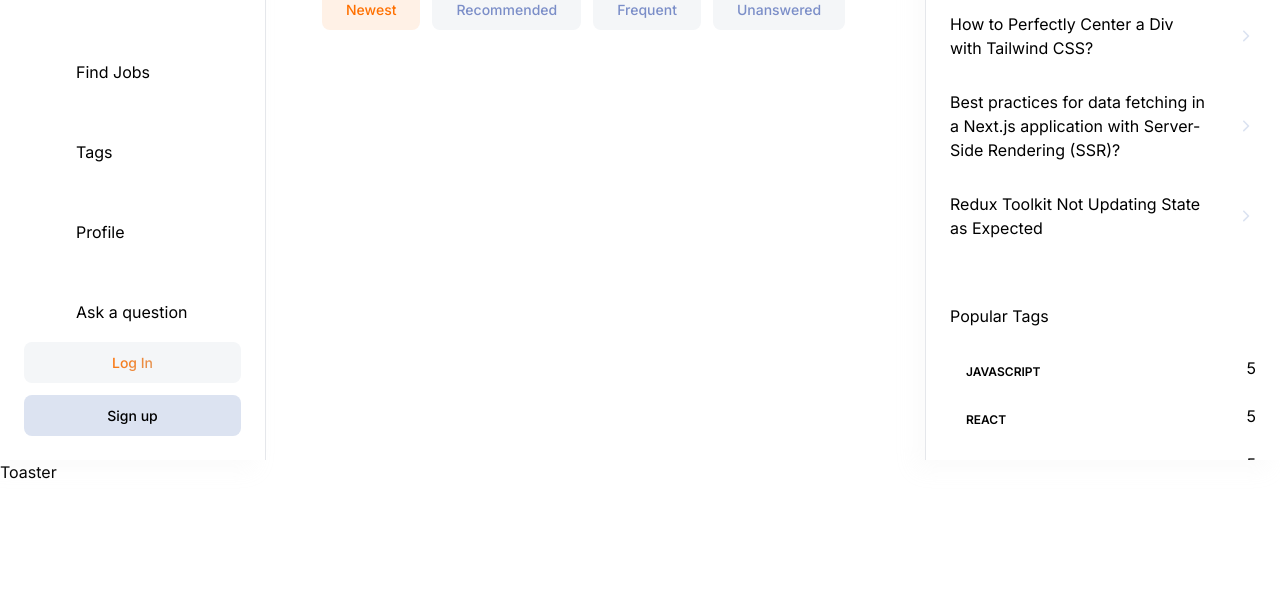
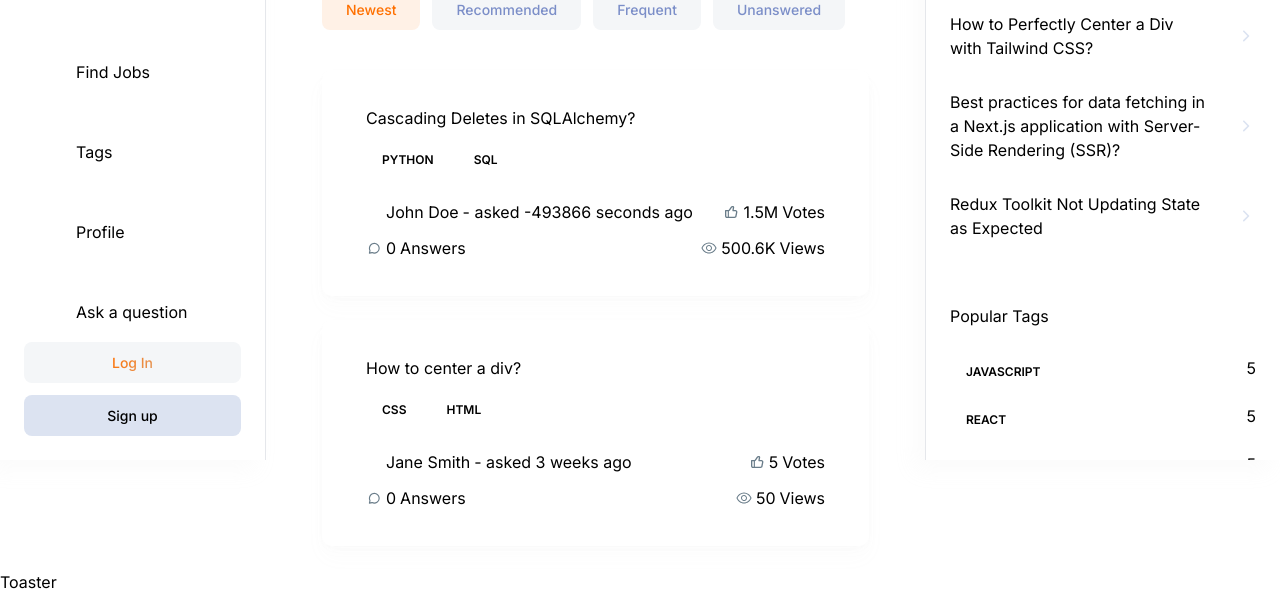
Before and after one commit to gabifrancamr/devOverflow, a Next.js app: page / in a window 1280 px wide. Shown: the part 340-931 px from the top of the page. Before the commit the page ends 824 px from the top, so only its background shows below. Built offline with nearby package versions, Linux system fonts and the light colour scheme; no server answers.

Commit message:
questions homePage

```diff
--- a/app/(root)/(home)/page.tsx
+++ b/app/(root)/(home)/page.tsx
@@ -1,7 +1,7 @@
 import QuestionCard from "@/components/cards/QuestionCard";
 import HomeFilters from "@/components/home/HomeFilters";
 import Filter from "@/components/shared/Filter";
-import NoResult from "@/components/shared/NoResult";
+import NoResult from "@/components/shared/NoResults";
 import LocalSearchbar from "@/components/shared/search/LocalSearchbar";
 import { Button } from "@/components/ui/button";
 import { HomePageFilters } from "@/constants/filters";
@@ -23,7 +23,7 @@ const questions = [
     upvotes: 1500000,
     views: 500552,
     answers: [],
-    createdAt: new Date("2023-09-01T12:00:00.000Z"),
+    createdAt: new Date("2024-06-02T12:00:00.000Z"),
   },
   {
     _id: "2",
@@ -40,7 +40,7 @@ const questions = [
     upvotes: 5,
     views: 50,
     answers: [],
-    createdAt: new Date("2021-09-02T10:30:00.000Z"),
+    createdAt: new Date("2024-05-02T10:30:00.000Z"),
   },
 ];
 
@@ -74,6 +74,31 @@ const Home = () => {
       </div>
 
       <HomeFilters />
+
+      <div className="mt-10 flex w-full flex-col gap-6">
+        {questions.length > 0 ? (
+          questions.map((question) => (
+            <QuestionCard
+              key={question._id}
+              _id={question._id}
+              title={question.title}
+              tags={question.tags}
+              author={question.author}
+              upvotes={question.upvotes}
+              views={question.views}
+              answers={question.answers}
+              createdAt={question.createdAt}
+            />
+          ))
+        ) : (
+          <NoResult
+            title="There’s no question to show"
+            description="Be the first to break the silence! 🚀 Ask a Question and kickstart the discussion. our query could be the next big thing others learn from. Get involved! 💡"
+            link="/ask-question"
+            linkTitle="Ask a Question"
+          />
+        )}
+      </div>
     </>
   );
 };
--- a/components/cards/QuestionCard.tsx
+++ b/components/cards/QuestionCard.tsx
@@ -1,7 +1,97 @@
+import Link from "next/link";
 import React from "react";
+import RenderTag from "../shared/RenderTag";
+import Metric from "../shared/Metric";
+import { formatAndDivideNumber, getTimestamp } from "@/lib/utils";
 
-const QuestionCard = () => {
-  return <div></div>;
+interface QuestionCardProps {
+  _id: string;
+  title: string;
+  tags: {
+    _id: string;
+    name: string;
+  }[];
+  author: {
+    _id: string;
+    name: string;
+    picture: string;
+  };
+  upvotes: number;
+  views: number;
+  answers: Array<object>;
+  createdAt: Date;
+}
+
+const QuestionCard = ({
+  _id,
+  title,
+  tags,
+  author,
+  upvotes,
+  views,
+  answers,
+  createdAt,
+}: QuestionCardProps) => {
+  return (
+    <div className="card-wrapper rounded-[10px] p-9 sm:px-11">
+      <div className="flex flex-col-reverse items-start justify-between gap-5 sm:flex-row">
+        <div>
+          <span className="subtle-regular text-dark400_light700 line-clamp-1 flex sm:hidden">
+            {getTimestamp(createdAt)}
+          </span>
+          <Link href={`/question/${_id}`}>
+            <h3 className="sm:h3-semibold base-semibold text-dark200_light900 line-clamp-1 flex-1">
+              {title}
+            </h3>
+          </Link>
+        </div>
+
+        {/* If signed in add edit delete actions */}
+      </div>
+
+      <div className="mt-3.5 flex flex-wrap gap-2">
+        {tags.map((tag) => (
+          <RenderTag key={tag._id} _id={tag._id} name={tag.name} />
+        ))}
+      </div>
+
+      <div className="flex-between mt-6 w-full flex-wrap gap-3">
+        <Metric
+          imgUrl="/assets/icons/avatar.svg"
+          alt="user"
+          value={author.name}
+          title={` - asked ${getTimestamp(createdAt)}`}
+          href={`/profile/${author._id}`}
+          isAuthor
+          textStyles="body-medium text-dark400_light700"
+        />
+
+        <Metric
+          imgUrl="/assets/icons/like.svg"
+          alt="Upvotes"
+          value={formatAndDivideNumber(upvotes)}
+          title=" Votes"
+          textStyles="small-medium text-dark400_light800"
+        />
+
+        <Metric
+          imgUrl="/assets/icons/message.svg"
+          alt="message"
+          value={formatAndDivideNumber(answers.length)}
+          title=" Answers"
+          textStyles="small-medium text-dark400_light800"
+        />
+
+        <Metric
+          imgUrl="/assets/icons/eye.svg"
+          alt="eye"
+          value={formatAndDivideNumber(views)}
+          title=" Views"
+          textStyles="small-medium text-dark400_light800"
+        />
+      </div>
+    </div>
+  );
 };
 
 export default QuestionCard;
--- /dev/null
+++ b/components/shared/Metric.tsx
@@ -0,0 +1,57 @@
+import Image from "next/image";
+import Link from "next/link";
+import React from "react";
+
+interface MetricProps {
+  imgUrl: string;
+  alt: string;
+  value: string | number;
+  title: string;
+  href?: string;
+  textStyles?: string;
+  isAuthor?: boolean;
+}
+
+const Metric = ({
+  imgUrl,
+  alt,
+  value,
+  title,
+  href,
+  textStyles,
+  isAuthor,
+}: MetricProps) => {
+  const metricContent = (
+    <>
+      <Image
+        src={imgUrl}
+        width={16}
+        height={16}
+        alt={alt}
+        className={`object-contain ${href ? "rounded-full" : ""}`}
+      />
+
+      <p className={`${textStyles} flex items-center gap-1`}>
+        {value}
+
+        <span
+          className={`small-regular line-clamp-1 ${isAuthor ? "max-sm:hidden" : ""}`}
+        >
+          {title}
+        </span>
+      </p>
+    </>
+  );
+
+  if (href) {
+    return (
+      <Link href={href} className="flex-center  gap-1">
+        {metricContent}
+      </Link>
+    );
+  }
+
+  return <div className="flex-center flex-wrap gap-1">{metricContent}</div>;
+};
+
+export default Metric;
--- a/components/shared/NoResults.tsx
+++ b/components/shared/NoResults.tsx
@@ -1,7 +1,46 @@
+import Image from "next/image";
+import Link from "next/link";
 import React from "react";
+import { Button } from "../ui/button";
 
-const NoResults = () => {
-  return <div></div>;
+interface Props {
+  title: string;
+  description: string;
+  link: string;
+  linkTitle: string;
+}
+
+const NoResult = ({ title, description, link, linkTitle }: Props) => {
+  return (
+    <div className="mt-10 flex w-full flex-col items-center justify-center">
+      <Image
+        src="/assets/images/light-illustration.png"
+        alt="No result illustration"
+        width={270}
+        height={200}
+        className="block object-contain dark:hidden"
+      />
+
+      <Image
+        src="/assets/images/dark-illustration.png"
+        alt="No result illustration"
+        width={270}
+        height={200}
+        className="hidden object-contain dark:flex"
+      />
+
+      <h2 className="h2-bold text-dark200_light900 mt-8">{title}</h2>
+      <p className="body-regular text-dark500_light700 my-3.5 max-w-md text-center">
+        {description}
+      </p>
+
+      <Link href={link}>
+        <Button className="paragraph-medium mt-5 min-h-[46px] rounded-lg bg-primary-500 px-4 py-3 text-light-900 hover:bg-primary-500 dark:bg-primary-500 dark:text-light-900">
+          {linkTitle}
+        </Button>
+      </Link>
+    </div>
+  );
 };
 
-export default NoResults;
+export default NoResult;
--- a/components/shared/RenderTag.tsx
+++ b/components/shared/RenderTag.tsx
@@ -3,7 +3,7 @@ import React from "react";
 import { Badge } from "@/components/ui/badge";
 
 interface RenderTagProps {
-  _id: number;
+  _id: string;
   name: string;
   totalQuestions?: number;
   showCount?: boolean;
--- a/components/shared/RightSidebar.tsx
+++ b/components/shared/RightSidebar.tsx
@@ -4,23 +4,23 @@ import React from "react";
 import RenderTag from "./RenderTag";
 
 const hotQuestions = [
-  { _id: 1, title: "How do I use express as a custom server in NextJS?" },
-  { _id: 2, title: "Cascading Deletes in SQLAlchemy?" },
-  { _id: 3, title: "How to Perfectly Center a Div with Tailwind CSS?" },
+  { _id: "1", title: "How do I use express as a custom server in NextJS?" },
+  { _id: "2", title: "Cascading Deletes in SQLAlchemy?" },
+  { _id: "3", title: "How to Perfectly Center a Div with Tailwind CSS?" },
   {
-    _id: 4,
+    _id: "4",
     title:
       "Best practices for data fetching in a Next.js application with Server-Side Rendering (SSR)?",
   },
-  { _id: 5, title: "Redux Toolkit Not Updating State as Expected" },
+  { _id: "5", title: "Redux Toolkit Not Updating State as Expected" },
 ];
 
 const popularTags = [
-  { _id: 1, name: "javascript", totalQuestions: 5 },
-  { _id: 2, name: "react", totalQuestions: 5 },
-  { _id: 3, name: "next", totalQuestions: 5 },
-  { _id: 4, name: "vue", totalQuestions: 2 },
-  { _id: 5, name: "redux", totalQuestions: 10 },
+  { _id: "1", name: "javascript", totalQuestions: 5 },
+  { _id: "2", name: "react", totalQuestions: 5 },
+  { _id: "3", name: "next", totalQuestions: 5 },
+  { _id: "4", name: "vue", totalQuestions: 2 },
+  { _id: "5", name: "redux", totalQuestions: 10 },
 ];
 
 const RightSidebar = () => {
--- a/lib/utils.ts
+++ b/lib/utils.ts
@@ -1,6 +1,53 @@
-import { type ClassValue, clsx } from "clsx"
-import { twMerge } from "tailwind-merge"
+import { type ClassValue, clsx } from "clsx";
+import { twMerge } from "tailwind-merge";
 
 export function cn(...inputs: ClassValue[]) {
-  return twMerge(clsx(inputs))
+  return twMerge(clsx(inputs));
 }
+
+export const getTimestamp = (createdAt: Date): string => {
+  const now = new Date();
+  const timeDifference = now.getTime() - createdAt.getTime();
+
+  const minute = 60 * 1000;
+  const hour = 60 * minute;
+  const day = 24 * hour;
+  const week = 7 * day;
+  const month = 30 * day;
+  const year = 365 * day;
+
+  if (timeDifference < minute) {
+    const seconds = Math.floor(timeDifference / 1000);
+    return `${seconds} ${seconds === 1 ? "second" : "seconds"} ago`;
+  } else if (timeDifference < hour) {
+    const minutes = Math.floor(timeDifference / minute);
+    return `${minutes} ${minutes === 1 ? "minute" : "minutes"} ago`;
+  } else if (timeDifference < day) {
+    const hours = Math.floor(timeDifference / hour);
+    return `${hours} ${hours === 1 ? "hour" : "hours"} ago`;
+  } else if (timeDifference < week) {
+    const days = Math.floor(timeDifference / day);
+    return `${days} ${days === 1 ? "day" : "days"} ago`;
+  } else if (timeDifference < month) {
+    const weeks = Math.floor(timeDifference / week);
+    return `${weeks} ${weeks === 1 ? "week" : "weeks"} ago`;
+  } else if (timeDifference < year) {
+    const months = Math.floor(timeDifference / month);
+    return `${months} ${months === 1 ? "month" : "months"} ago`;
+  } else {
+    const years = Math.floor(timeDifference / year);
+    return `${years} ${years === 1 ? "year" : "years"} ago`;
+  }
+};
+
+export const formatAndDivideNumber = (num: number): string => {
+  if (num >= 1000000) {
+    const formattedNum = (num / 1000000).toFixed(1);
+    return `${formattedNum}M`;
+  } else if (num >= 1000) {
+    const formattedNum = (num / 1000).toFixed(1);
+    return `${formattedNum}K`;
+  } else {
+    return num.toString();
+  }
+};
```
